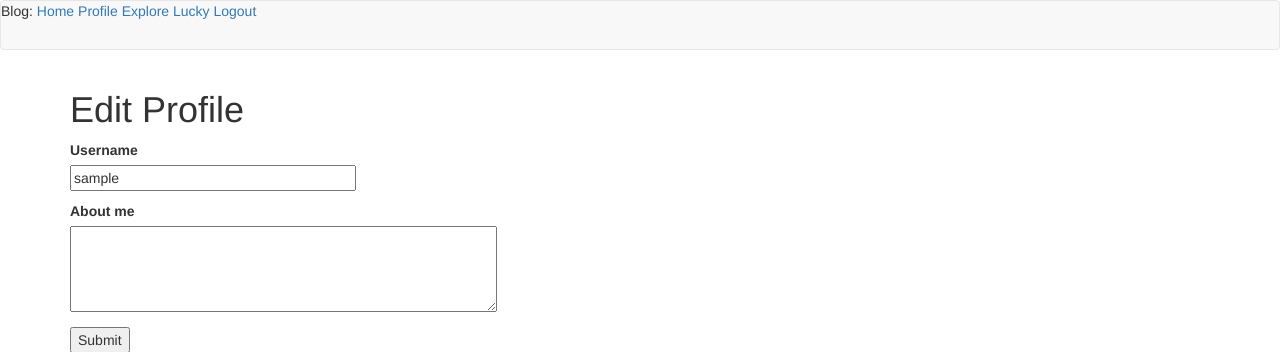
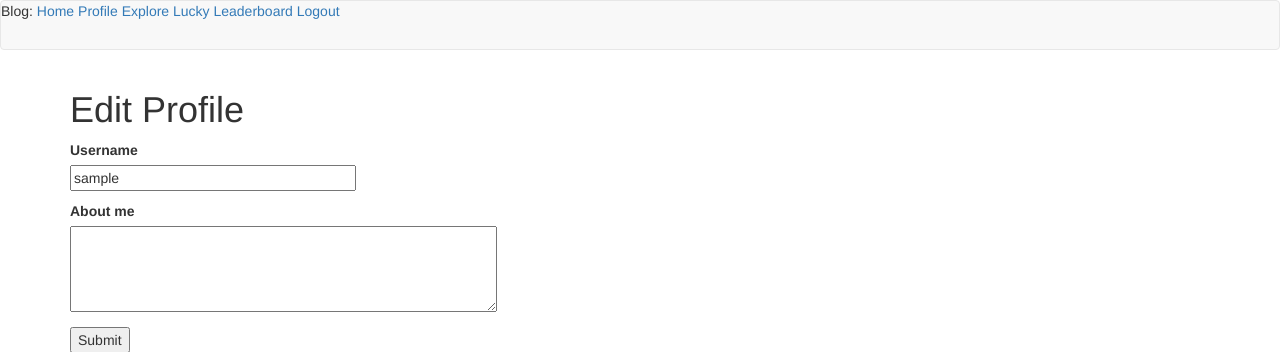
Before and after one commit to lbhtran/learn-flask, a Flask app: page /user/alex/edit_profile in a window 1280 px wide. Shown: the top 352 px of the page. Run offline with Flask 2, Linux system fonts and the light colour scheme; the visitor is signed in with stand-in values (Sample User, id 1); data comes from the database, SQL or seed files in the repository; both versions use the stored data as it was after the commit; some libraries are stand-ins or nearby versions.

Commit message:
Extra: added page for Leaderboard, still underconstruction

```diff
--- a/app/routes.py
+++ b/app/routes.py
@@ -221,3 +221,8 @@ def lucky():
             db.session.commit()
             return redirect(url_for('lucky'))
     return render_template('lucky.html', title='Play Lucky', score=score, form=form)
+
+@app.route('/leaderboard', methods=['GET', 'POST'])
+@login_required
+def leaderboard():
+    return render_template('leaderboard.html', title='Leaderboard')
--- a/app/templates/base.html
+++ b/app/templates/base.html
@@ -14,6 +14,7 @@
             <a href="{{ url_for('user', username=current_user.username) }}">Profile</a>
             <a href="{{ url_for('explore') }}">Explore</a>
             <a href="{{ url_for('lucky') }}">Lucky</a>
+            <a href="{{ url_for('leaderboard') }}">Leaderboard</a>
             <a href="{{ url_for('logout') }}">Logout</a>
             {% endif %}
         </div>
```
Also changed, not shown: app.db.
